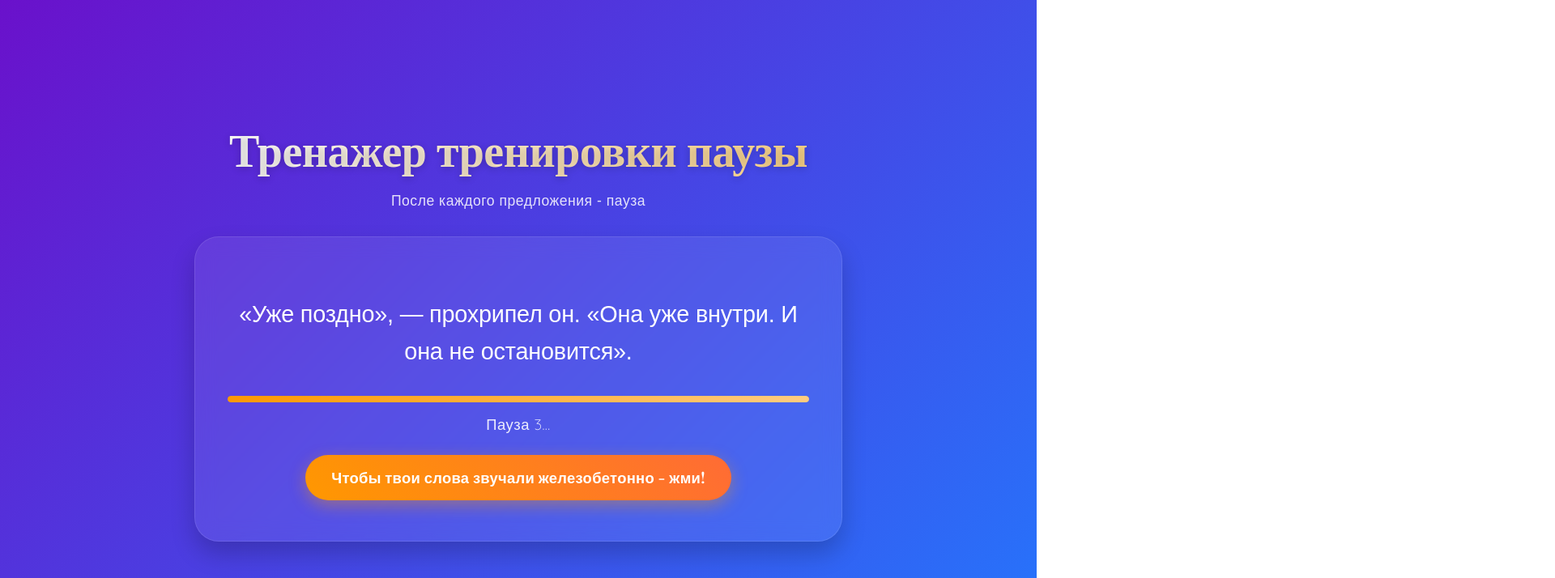
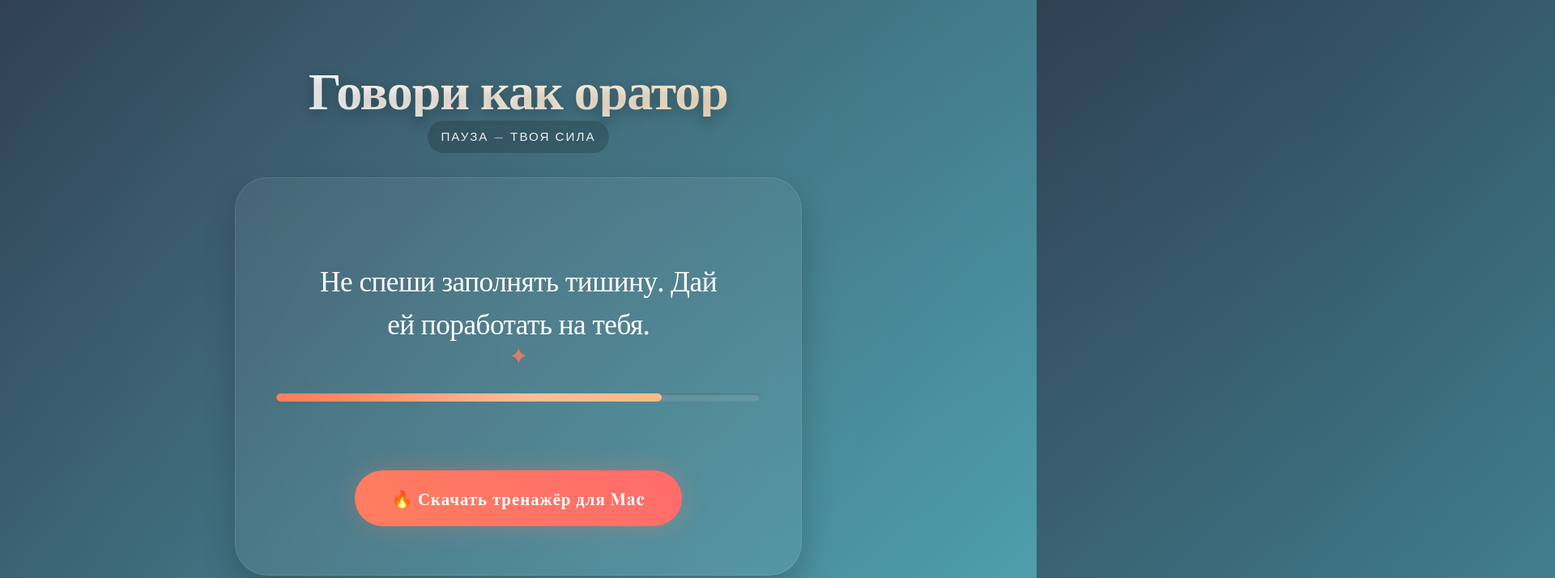
Before and after one commit to osinec/PAUSE, a plain HTML site: page index.html in a window 1280 px wide. Shown: the top 714 px of the page at 81% size, 1920 px wide, since content can reach past the window. Drawn offline with nearby package versions, Linux system fonts and the light colour scheme; a web font is replaced by a local one.

Commit message:
Update index.html

```diff
--- a/index.html
+++ b/index.html
@@ -3,18 +3,20 @@
 <head>
     <meta charset="UTF-8">
     <meta name="viewport" content="width=device-width, initial-scale=1.0, maximum-scale=1.0, user-scalable=no">
-    <title>✨ Читай со мной</title>
+    <title>✨ Читай со мной — тренажёр речи</title>
     <link rel="preconnect" href="https://fonts.googleapis.com">
     <link rel="preconnect" href="https://fonts.gstatic.com" crossorigin>
-    <link href="https://fonts.googleapis.com/css2?family=Playfair+Display:ital,wght@0,400;0,700;1,400&family=Quicksand:wght@300;400;500;600;700&display=swap" rel="stylesheet">
+    <link href="https://fonts.googleapis.com/css2?family=Playfair+Display:ital,wght@0,400;0,600;0,700;1,400&family=Quicksand:wght@300;400;500;600;700&display=swap" rel="stylesheet">
     <style>
         :root {
-            --primary: #ff9800;
-            --bg-gradient-start: #6a11cb;
-            --bg-gradient-end: #2575fc;
-            --text-shadow: 0 2px 10px rgba(0,0,0,0.2);
-            --container-bg: rgba(255,255,255,0.08);
-            --card-shadow: 0 15px 30px rgba(0,0,0,0.2);
+            --primary: #ff7e5f;
+            --secondary: #feb47b;
+            --bg-gradient-start: #2c3e50;
+            --bg-gradient-end: #4ca1af;
+            --text-shadow: 0 4px 15px rgba(0,0,0,0.25);
+            --container-bg: rgba(255,255,255,0.06);
+            --card-shadow: 0 20px 40px rgba(0,0,0,0.2);
+            --glow: 0 0 30px rgba(255, 126, 95, 0.3);
         }
 
         * {
@@ -24,57 +26,76 @@
         }
 
         body {
-            font-family: 'Farabee Regular', sans-serif;
+            font-family: 'Quicksand', sans-serif;
             background: linear-gradient(135deg, var(--bg-gradient-start), var(--bg-gradient-end));
             min-height: 100vh;
             display: flex;
             flex-direction: column;
             justify-content: center;
             align-items: center;
-            padding: 15px 10px;
+            padding: 20px;
             color: #fff;
-            line-height: 1.5;
-            height: 100vh;
-            overflow: hidden;
+            line-height: 1.6;
+            overflow-x: hidden;
             position: relative;
+        }
+
+        body::before {
+            content: "";
+            position: absolute;
+            top: -50%;
+            left: -50%;
+            width: 200%;
+            height: 200%;
+            background: radial-gradient(circle, rgba(255,255,255,0.05) 0%, transparent 70%);
+            z-index: -1;
+            pointer-events: none;
         }
 
         .logo {
             font-family: 'Playfair Display', serif;
-            font-size: 2.3rem;
+            font-size: 2.8rem;
             font-weight: 700;
             margin: 10px 0 5px;
-            background: linear-gradient(to right, #fff, #ffd789);
+            background: linear-gradient(to right, #fff, #ffebcd);
             -webkit-background-clip: text;
             -webkit-text-fill-color: transparent;
             text-shadow: var(--text-shadow);
-            letter-spacing: -0.5px;
+            letter-spacing: -1px;
             text-align: center;
+            line-height: 1.1;
         }
 
         .subtitle {
-            font-size: 1rem;
+            font-family: 'Quicksand', sans-serif;
+            font-size: 1.1rem;
             font-weight: 300;
-            margin: 0 0 10px;
-            opacity: 0.85; /* ← Слегка приглушено */
-            letter-spacing: 0.5px;
+            margin: 0 0 30px;
+            opacity: 0.9;
+            letter-spacing: 1px;
             text-align: center;
-            padding: 0 5px;
+            text-transform: uppercase;
+            letter-spacing: 2px;
+            font-size: 0.95rem;
+            background: rgba(0,0,0,0.2);
+            padding: 8px 16px;
+            border-radius: 50px;
+            backdrop-filter: blur(5px);
         }
 
         .card {
             background: var(--container-bg);
-            backdrop-filter: blur(12px);
-            border-radius: 24px;
-            padding: 25px 20px;
+            backdrop-filter: blur(16px);
+            border-radius: 32px;
+            padding: 40px 30px;
             width: 100%;
-            max-width: 95vw;
+            max-width: 90vw;
             box-shadow: var(--card-shadow);
             border: 1px solid rgba(255,255,255,0.1);
-            transform: translateY(10px);
+            transform: translateY(20px) scale(0.98);
             opacity: 0;
-            animation: floatIn 0.6s ease forwards;
-            margin-bottom: 10px;
+            animation: floatIn 0.8s cubic-bezier(0.22, 1, 0.36, 1) forwards;
+            margin-bottom: 25px;
             height: auto;
             max-height: 80vh;
             overflow: hidden;
@@ -82,155 +103,218 @@
             flex-direction: column;
             align-items: center;
             text-align: center;
+            position: relative;
         }
 
         @keyframes floatIn {
             to {
-                transform: translateY(0);
+                transform: translateY(0) scale(1);
                 opacity: 1;
             }
         }
 
         .sentence {
-            font-family: 'Farabee Regular', sans-serif;
-            font-size: 1.4rem;
-            font-weight: 400; /* ← Уменьшено с 500 для воздушности */
-            line-height: 1.6; /* ← Улучшена читаемость */
-            margin: 12px 0;
-            padding: 10px 0;
+            font-family: 'Playfair Display', serif;
+            font-size: 1.8rem;
+            font-weight: 400;
+            line-height: 1.5;
+            margin: 20px 0;
+            padding: 20px 10px;
             opacity: 0;
-            transform: scale(0.98);
-            animation: fadeInUp 0.5s ease forwards 0.2s;
+            transform: scale(0.95) translateY(10px);
+            animation: fadeInUp 0.6s cubic-bezier(0.22, 1, 0.36, 1) forwards 0.3s;
             text-align: center;
             word-wrap: break-word;
             white-space: pre-line;
-            letter-spacing: -0.2px; /* ← Современное сжатие */
+            letter-spacing: -0.5px;
+            max-width: 90%;
+            position: relative;
+        }
+
+        .sentence::after {
+            content: "✦";
+            position: absolute;
+            bottom: -10px;
+            left: 50%;
+            transform: translateX(-50%);
+            opacity: 0;
+            font-size: 1.5rem;
+            color: var(--primary);
+            animation: pulse 2s infinite;
+        }
+
+        @keyframes pulse {
+            0%, 100% { transform: translateX(-50%) scale(1); opacity: 0.3; }
+            50% { transform: translateX(-50%) scale(1.2); opacity: 0.8; }
         }
 
         @keyframes fadeInUp {
             to {
                 opacity: 1;
-                transform: scale(1);
+                transform: scale(1) translateY(0);
             }
         }
 
         .progress-container {
             width: 100%;
-            height: 8px;
-            background: rgba(255,255,255,0.15);
+            height: 10px;
+            background: rgba(255,255,255,0.1);
             border-radius: 50px;
-            margin: 10px 0;
+            margin: 20px 0 10px;
             overflow: hidden;
-            box-shadow: inset 0 1px 2px rgba(0,0,0,0.2);
+            box-shadow: inset 0 1px 3px rgba(0,0,0,0.3);
+            position: relative;
         }
 
         .progress-bar {
             height: 100%;
             width: 0%;
-            background: linear-gradient(90deg, #ff9800, #ffcc80);
+            background: linear-gradient(90deg, var(--primary), var(--secondary));
             border-radius: 50px;
-            transition: width 0.1s ease-in-out;
-            box-shadow: 0 2px 6px rgba(255, 152, 0, 0.4);
+            transition: width 0.1s ease-out;
+            box-shadow: 0 0 15px rgba(255, 126, 95, 0.5);
+            position: relative;
+            overflow: hidden;
+        }
+
+        .progress-bar::after {
+            content: '';
+            position: absolute;
+            top: 0; left: 0; right: 0; bottom: 0;
+            background: linear-gradient(90deg, transparent, rgba(255,255,255,0.3), transparent);
+            animation: shimmer 1.5s infinite;
+        }
+
+        @keyframes shimmer {
+            0% { transform: translateX(-100%); }
+            100% { transform: translateX(100%); }
         }
 
         .countdown {
             font-family: 'Quicksand', sans-serif;
-            font-size: 1.15rem;
-            font-weight: 300; /* ← Ещё тоньше — "дыхание" */
-            height: 35px;
+            font-size: 1.5rem;
+            font-weight: 700;
+            height: 50px;
             display: flex;
             align-items: center;
             justify-content: center;
             opacity: 0;
-            transition: opacity 0.4s ease;
+            transition: all 0.4s cubic-bezier(0.18, 0.89, 0.32, 1.28);
             text-align: center;
-            letter-spacing: 0.5px; /* ← Лёгкое растяжение */
+            letter-spacing: 2px;
+            color: var(--primary);
+            text-shadow: 0 0 10px rgba(255, 126, 95, 0.4);
+            transform: scale(0.8);
         }
 
         .countdown.show {
             opacity: 1;
+            transform: scale(1);
+            animation: bounce 0.6s;
+        }
+
+        @keyframes bounce {
+            0%, 100% { transform: scale(1); }
+            50% { transform: scale(1.15); }
         }
 
         .action-button {
-            margin-top: 15px;
-            padding: 12px 28px;
-            font-size: 1.1rem;
-            font-weight: 600;
-            font-family: 'Playfair Display', sans-serif;
+            margin-top: 25px;
+            padding: 16px 40px;
+            font-size: 1.2rem;
+            font-weight: 700;
+            font-family: 'Playfair Display', serif;
             color: white;
-            background: linear-gradient(45deg, #ff9800, #ff6b35);
+            background: linear-gradient(45deg, var(--primary), #ff6b6b);
             border: none;
             border-radius: 50px;
             cursor: pointer;
-            box-shadow: 0 6px 20px rgba(255, 152, 0, 0.4);
-            transition: all 0.3s ease;
+            box-shadow: var(--glow);
+            transition: all 0.4s cubic-bezier(0.18, 0.89, 0.32, 1.28);
             text-decoration: none;
             display: inline-flex;
             align-items: center;
-            gap: 6px;
+            gap: 10px;
             justify-content: center;
-            white-space: nowrap;
-            letter-spacing: 0.3px; /* ← Чёткость и аккуратность */
+            letter-spacing: 1px;
+            position: relative;
+            overflow: hidden;
+        }
+
+        .action-button::before {
+            content: '';
+            position: absolute;
+            top: 0; left: -100%;
+            width: 100%; height: 100%;
+            background: linear-gradient(90deg, transparent, rgba(255,255,255,0.2), transparent);
+            transition: 0.5s;
+        }
+
+        .action-button:hover::before {
+            left: 100%;
         }
 
         .action-button:hover {
-            transform: translateY(-2px);
-            box-shadow: 0 8px 25px rgba(255, 152, 0, 0.6);
+            transform: translateY(-4px) scale(1.03);
+            box-shadow: 0 10px 30px rgba(255, 126, 95, 0.6);
+            letter-spacing: 1.5px;
         }
 
         .action-button:active {
-            transform: translateY(0);
-            box-shadow: 0 4px 15px rgba(255, 152, 0, 0.4);
+            transform: translateY(-1px) scale(0.98);
+            box-shadow: 0 5px 20px rgba(255, 126, 95, 0.4);
         }
 
-        @media (max-height: 650px) {
-            body {
-                padding: 10px 5px;
-            }
-            .logo { font-size: 2rem; margin: 8px 0 0; }
-            .subtitle { font-size: 0.95rem; margin-bottom: 8px; }
-            .card { padding: 20px 15px; }
-            .sentence { font-size: 1.3rem; padding: 8px 0; margin: 8px 0; }
-            .progress-container { height: 6px; margin: 8px 0; }
-            .countdown { font-size: 1.1rem; }
-            .action-button { padding: 10px 24px; font-size: 1rem; }
+        /* Адаптив */
+        @media (max-height: 700px) or (max-width: 480px) {
+            body { padding: 10px; }
+            .logo { font-size: 2.2rem; }
+            .subtitle { font-size: 0.85rem; margin-bottom: 20px; }
+            .card { padding: 25px 20px; border-radius: 24px; }
+            .sentence { font-size: 1.4rem; margin: 15px 0; }
+            .progress-container { height: 8px; margin: 15px 0 5px; }
+            .countdown { font-size: 1.3rem; height: 40px; }
+            .action-button { padding: 12px 30px; font-size: 1.1rem; margin-top: 20px; }
         }
 
-        @media (min-width: 769px) {
-            body {
-                padding: 30px 20px;
-            }
-            .logo { font-size: 3.5rem; margin: 20px 0 10px; }
-            .subtitle { font-size: 1.1rem; margin-bottom: 30px; }
-            .card { padding: 50px 40px; max-width: 800px; border-radius: 30px; }
-            .sentence { font-size: 1.8rem; }
-            .action-button {
-                margin-top: 20px;
-                padding: 14px 32px;
-                font-size: 1.15rem;
-            }
+        @media (min-width: 1024px) {
+            .logo { font-size: 4rem; }
+            .card { max-width: 700px; padding: 60px 50px; border-radius: 40px; }
+            .sentence { font-size: 2.2rem; }
+            .action-button { padding: 18px 45px; font-size: 1.3rem; }
         }
     </style>
 </head>
 <body>
-    <h1 class="logo">Тренажер тренировки паузы</h1>
-    <p class="subtitle">После каждого предложения - пауза</p>
+    <h1 class="logo">Говори как оратор</h1>
+    <p class="subtitle">пауза — твоя сила</p>
 
     <div class="card">
-        <div class="sentence" id="sentence">Загружаем предложения...</div>
+        <div class="sentence" id="sentence">Загружаем мудрость...</div>
         <div class="progress-container">
             <div class="progress-bar" id="progress"></div>
         </div>
-        <div class="countdown" id="countdown">Пауза 3...</div>
-        <a href="https://t.me/osinec_me/6" target="_blank" class="action-button">Чтобы твои слова звучали железобетонно - жми!</a>
+        <div class="countdown" id="countdown">Дыши... 3</div>
+        <a href="https://t.me/osinec_me/6" target="_blank" class="action-button">🔥 Скачать тренажёр для Mac</a>
     </div>
 
-    <script src="sentences.js"></script>
+    <script>
+        const SENTENCES = [
+            "Пауза — не молчание, а невысказанная сила.",
+            "Говори медленно — пусть каждое слово входит в сердце.",
+            "Тишина между словами страшнее любого крика.",
+            "Кто владеет паузой — владеет вниманием.",
+            "Не спеши заполнять тишину. Дай ей поработать на тебя.",
+            "Великие речи строятся не на словах, а на паузах между ними.",
+            "Дыши. Остановись. Позволь слушателю догнать твою мысль.",
+            "Пауза — это когда слушатель думает, что ты гений.",
+            "Твоя речь станет мощнее, когда ты научишься останавливаться.",
+            "Молчи — и тебя услышат громче."
+        ];
 
-    <script>
         function initApp() {
             if (typeof SENTENCES === 'undefined' || !Array.isArray(SENTENCES) || SENTENCES.length === 0) {
-                document.getElementById('sentence').textContent = "Ошибка: добавьте текст в sentences.js";
+                document.getElementById('sentence').textContent = "Добавьте фразы в массив SENTENCES";
                 return;
             }
 
@@ -249,11 +333,11 @@
                 countdownElement.classList.remove('show');
 
                 sentenceElement.style.opacity = '0';
-                sentenceElement.style.transform = 'scale(0.98)';
+                sentenceElement.style.transform = 'scale(0.95) translateY(10px)';
                 void sentenceElement.offsetWidth;
                 setTimeout(() => {
                     sentenceElement.style.opacity = '1';
-                    sentenceElement.style.transform = 'scale(1)';
+                    sentenceElement.style.transform = 'scale(1) translateY(0)';
                 }, 50);
             }
 
@@ -263,7 +347,7 @@
 
                 if (readingInterval) clearInterval(readingInterval);
 
-                const totalTime = 4000;
+                const totalTime = 5000; // 5 секунд на чтение
                 const startTime = Date.now();
 
                 readingInterval = setInterval(() => {
@@ -280,7 +364,7 @@
 
             function startCountdown() {
                 let seconds = 3;
-                countdownElement.textContent = `Пауза ${seconds}...`;
+                countdownElement.textContent = `Дыши... ${seconds}`;
                 countdownElement.classList.add('show');
 
                 if (countdownInterval) clearInterval(countdownInterval);
@@ -291,7 +375,7 @@
                         clearInterval(countdownInterval);
                         nextSentence();
                     } else {
-                        countdownElement.textContent = `Пауза ${seconds}...`;
+                        countdownElement.textContent = `Дыши... ${seconds}`;
                     }
                 }, 1000);
             }
@@ -300,11 +384,11 @@
                 currentSentenceIndex = (currentSentenceIndex + 1) % SENTENCES.length;
                 displaySentence(currentSentenceIndex);
                 isReading = false;
-                setTimeout(startReading, 600);
+                setTimeout(startReading, 800);
             }
 
             displaySentence(currentSentenceIndex);
-            setTimeout(startReading, 800);
+            setTimeout(startReading, 1000);
         }
 
         if (document.readyState === 'loading') {
```
